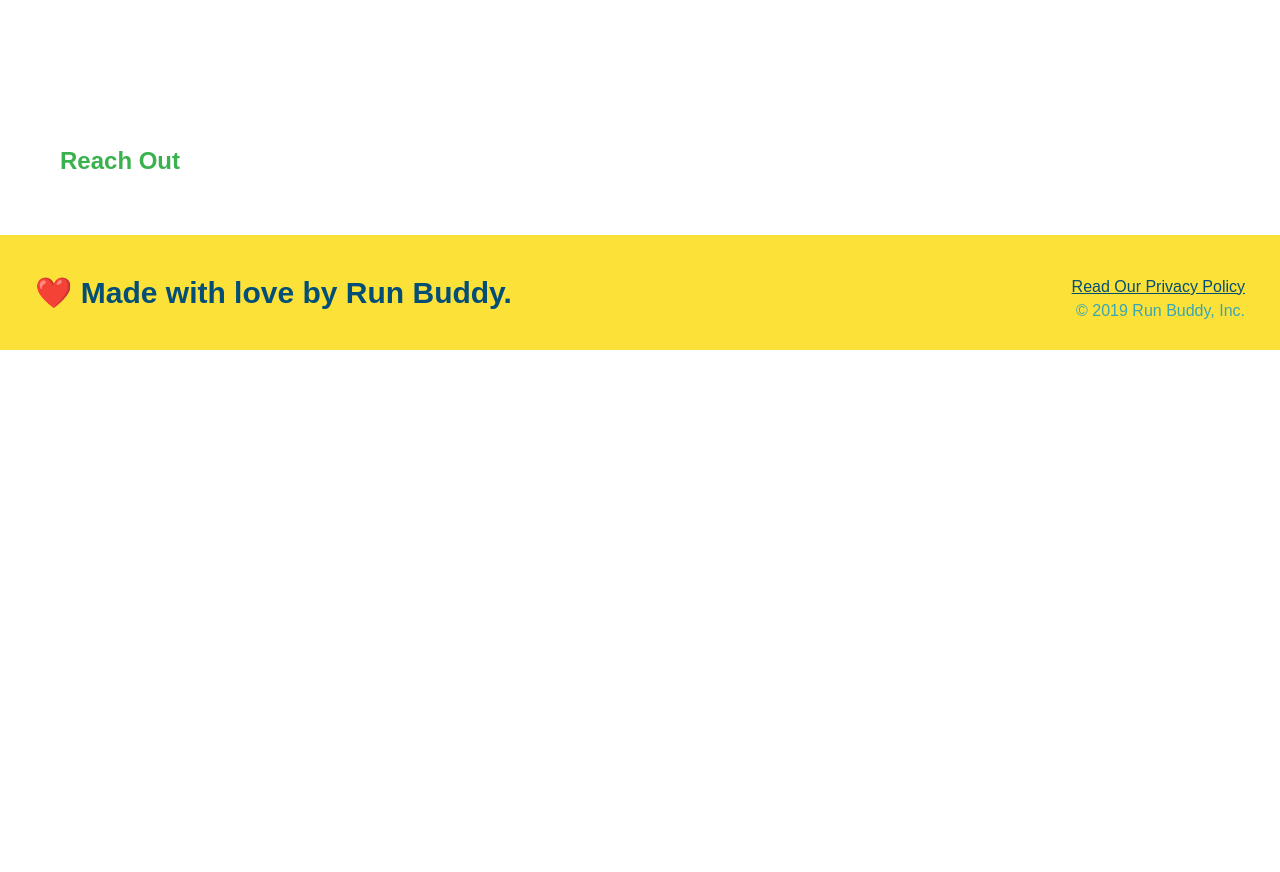
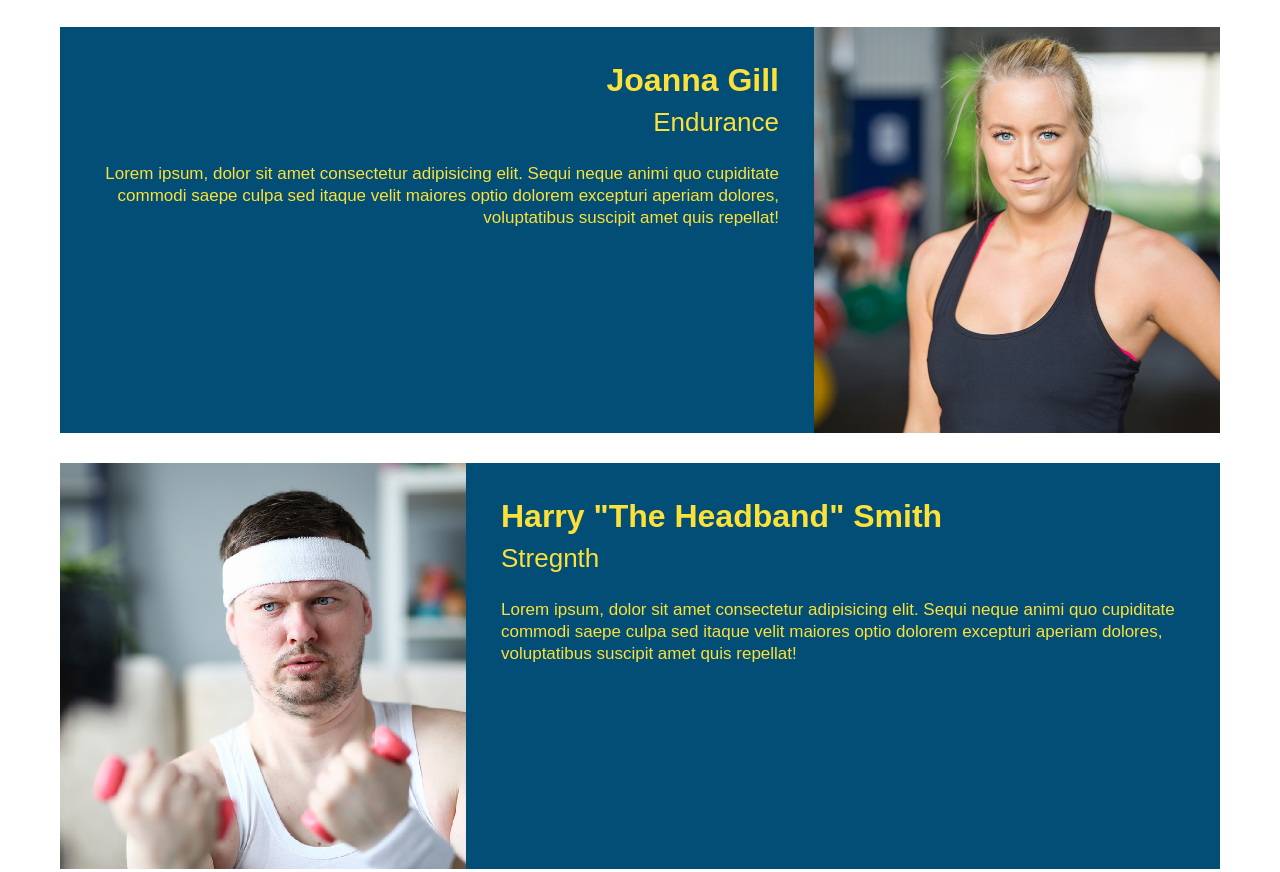
Before and after one commit to mralegria31/run-buddy, a plain HTML site: page index.html in a window 1280 px wide. Shown: the part 3281-4153 px from the top of the page. Before the commit the page ends 3631 px from the top, so only its background shows below. Drawn offline with Linux system fonts and the light colour scheme.

Commit message:
meet the trainers change

```diff
--- a/assets/css/style.css
+++ b/assets/css/style.css
@@ -247,3 +247,27 @@ footer {
 .trainer {
   overflow: auto;
 }
+
+.text-left {
+  text-align: left;
+}
+
+.text-right {
+  text-align: right;
+}
+
+.trainer-bio h3 {
+  font-size: 32px;
+  margin-bottom: 8px;
+}
+
+.trainer-bio h4 {
+  font-weight: lighter;
+  font-size: 26px;
+  margin-bottom: 25px;
+}
+
+.trainer-bio p {
+  font-size: 17px;
+  line-height: 1.3;
+}
--- a/index.html
+++ b/index.html
@@ -112,7 +112,7 @@
     </h2>
     <article class="trainer">
       <img src="assets/images/01-05-trainers/trainer-1.jpg" alt="Arron Stephens in his workout clothes, ready to pump iron"/>
-      <div class="trainer-bio">
+      <div class="trainer-bio text-left">
         <h3> Arron Stephens</h3>
         <h4>Speed/Strength</h4>
         <p>
@@ -121,6 +121,32 @@
         </p>
       </div>
     </article>
+
+    <!--second trainer bio-->
+    <article class="trainer">
+      <div class="trainer-bio text-right">
+        <h3>Joanna Gill</h3>
+        <h4>Endurance</h4>
+        <p>
+          Lorem ipsum, dolor sit amet consectetur adipisicing elit. Sequi neque animi quo cupiditate commodi saepe culpa sed
+      itaque velit maiores optio dolorem excepturi aperiam dolores, voluptatibus suscipit amet quis repellat!
+        </p>
+        </div>
+        <img src="assets/images/01-05-trainers/trainer-2.jpg" alt="Joanna Gill cooling off after a workout" />
+        </article>
+
+        <article class="trainer">
+          <img src="assets/images/01-05-trainers/trainer-3.jpg" alt="Harry Smith wearing a headband and lifting comically small pink weights"/>
+         <div class="trainer-bio text-left">
+           <h3>Harry "The Headband" Smith </h3>
+           <h4>Stregnth</h4>
+           <p>
+            Lorem ipsum, dolor sit amet consectetur adipisicing elit. Sequi neque animi quo cupiditate commodi saepe culpa sed
+            itaque velit maiores optio dolorem excepturi aperiam dolores, voluptatibus suscipit amet quis repellat!
+          </p>
+          </div>
+          </article>
+
   </section>
 
   <!-- "reach out" section -->
```
